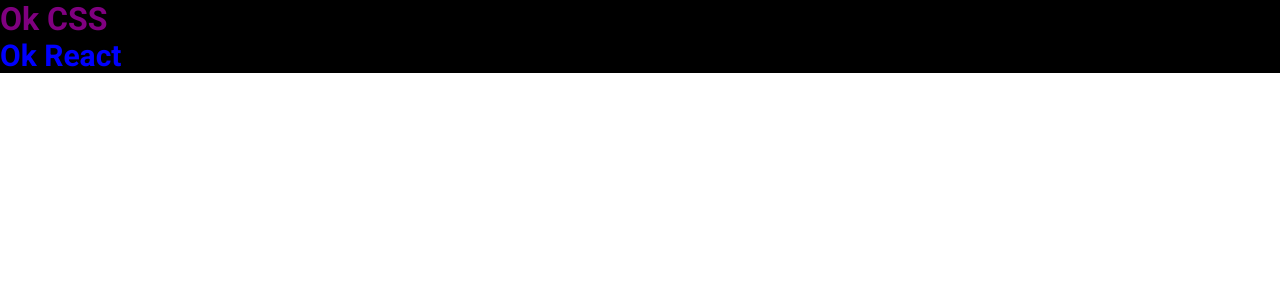
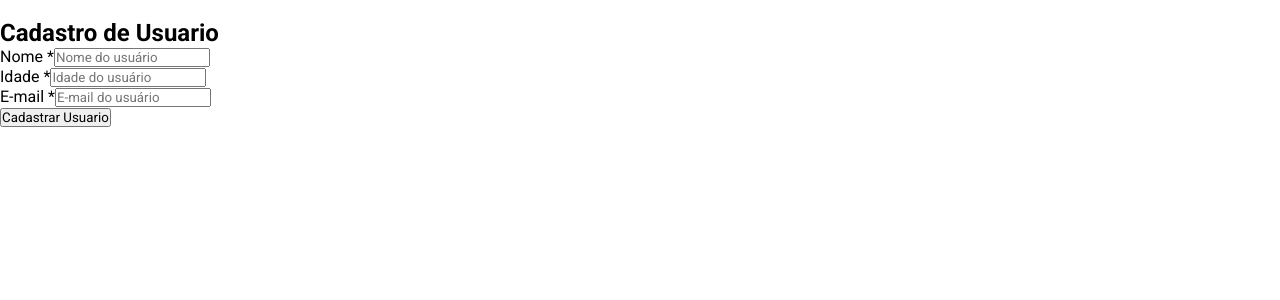
Before and after one commit to Dev-Mantovani/React-users, a React (Vite) app: page / in a window 1280 px wide. Shown: the top 300 px of the page. Built offline with nearby package versions, Linux system fonts and the light colour scheme.

Commit message:
Reacter Users Att 2

```diff
--- a/src/App.jsx
+++ b/src/App.jsx
@@ -1,17 +1,47 @@
 import { useState } from 'react'
 import reactLogo from './assets/react.svg'
 import viteLogo from '/vite.svg'
-import {Title} from './styles'
-import { Container } from './styles'
+import { Title, TopBackground, Container, Form, ContainerInputs, Input, Button, InputLabel } from './styles'
 
-function App() {
+function Home() {
 
   return (
     <>
-      <Container>
-        <h1> Ok CSS</h1>
-        <Title>Ok React</Title>
+      <Container
+      >
+        <TopBackground>
+          <img />
+        </TopBackground>
+
+
+        <Form>
+          <Title>Cadastro de Usuario</Title>
+          <ContainerInputs>
+            <div>
+              <div>
+                <InputLabel> Nome <span>*</span>
+                </InputLabel>
+                <Input type='text' placeholder='Nome do usuário'></Input>
+              </div>
+
+              <div>
+                <InputLabel> Idade <span>*</span>
+                </InputLabel>
+                <Input type='number' placeholder='Idade do usuário'></Input>
+              </div>
+
+              <div>
+                <InputLabel> E-mail <span>*</span>
+                </InputLabel>
+                <Input type='email' placeholder='E-mail do usuário'></Input>
+              </div>
+            </div>
+          </ContainerInputs>
+
+          <Button>Cadastrar Usuario</Button>
+        </Form>
       </Container>
+
     </>
 
 
@@ -20,7 +50,7 @@ function App() {
 }
 
 
-export default App
+export default Home
 
 /* "Export Default" > Um export só por pagina
   "Export function xx" () > Caso precisa exportar mais de uma função,
--- a/src/styles.js
+++ b/src/styles.js
@@ -1,19 +1,21 @@
 import styled from 'styled-components'
-
-export const Container = styled.div`
-    background-color: black;
-
-    h1 {
-        color: purple;
-
-
-    }
-
-`
-export const Title = styled.h2`
-color: blue;
-font-size: 30px;
 
 
 
+export const Container = styled.div`
 `
+export const TopBackground = styled.div `
+`
+export const Form= styled.form `
+`
+export const Title = styled.h2`
+`
+export const ContainerInputs= styled.div `
+`
+export const InputLabel= styled.label `
+`
+
+export const Input= styled.input `
+`
+export const Button= styled.button `
+`
```
